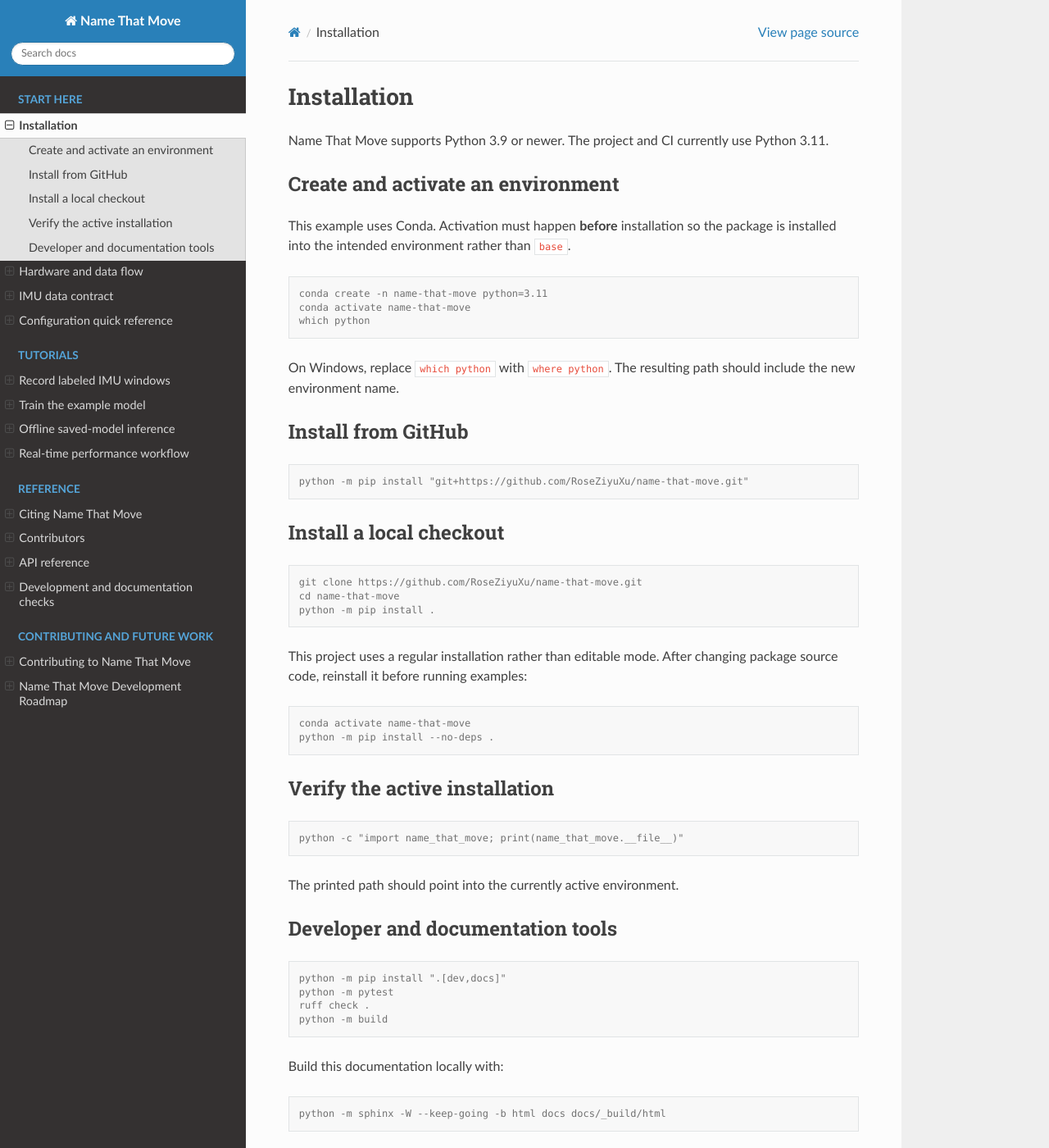
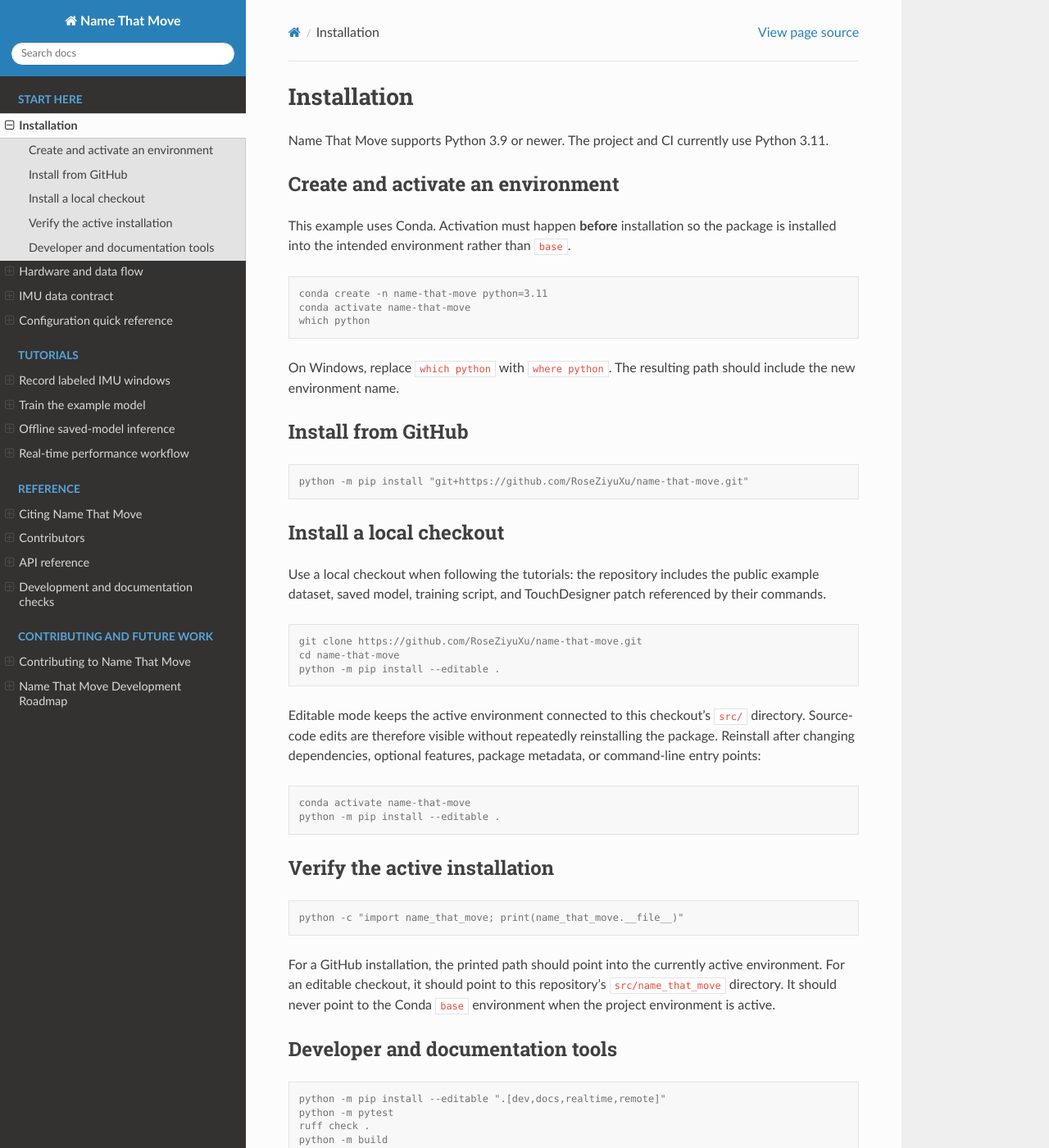
Before and after one commit to RoseZiyuXu/name-that-move, a Sphinx documentation site: the page built from docs/installation.rst, in a window 1280 px wide and 1400 px high. Shown: the whole window at 82% size. Built offline with Sphinx 7.4.7 and the Read the Docs theme 3.1.0, drawn with Linux system fonts in a browser that asks for light colours.

Commit message:
Polish end-to-end tutorial workflow

```diff
--- a/docs/development.rst
+++ b/docs/development.rst
@@ -6,7 +6,7 @@
 .. code-block:: console
 
    conda activate name-that-move
-   python -m pip install ".[dev,docs]"
+   python -m pip install --editable ".[dev,docs,realtime,remote]"
    python -m pytest
    ruff check .
    python -m sphinx -W --keep-going -b html docs docs/_build/html
--- a/docs/installation.rst
+++ b/docs/installation.rst
@@ -29,19 +29,25 @@
 Install a local checkout
 ------------------------
 
+Use a local checkout when following the tutorials: the repository includes
+the public example dataset, saved model, training script, and TouchDesigner
+patch referenced by their commands.
+
 .. code-block:: console
 
    git clone https://github.com/RoseZiyuXu/name-that-move.git
    cd name-that-move
-   python -m pip install .
+   python -m pip install --editable .
 
-This project uses a regular installation rather than editable mode. After
-changing package source code, reinstall it before running examples:
+Editable mode keeps the active environment connected to this checkout's
+``src/`` directory. Source-code edits are therefore visible without repeatedly
+reinstalling the package. Reinstall after changing dependencies, optional
+features, package metadata, or command-line entry points:
 
 .. code-block:: console
 
    conda activate name-that-move
-   python -m pip install --no-deps .
+   python -m pip install --editable .
 
 Verify the active installation
 ------------------------------
@@ -50,14 +56,17 @@
 
    python -c "import name_that_move; print(name_that_move.__file__)"
 
-The printed path should point into the currently active environment.
+For a GitHub installation, the printed path should point into the currently
+active environment. For an editable checkout, it should point to this
+repository's ``src/name_that_move`` directory. It should never point to the
+Conda ``base`` environment when the project environment is active.
 
 Developer and documentation tools
 ---------------------------------
 
 .. code-block:: console
 
-   python -m pip install ".[dev,docs]"
+   python -m pip install --editable ".[dev,docs,realtime,remote]"
    python -m pytest
    ruff check .
    python -m build
--- a/docs/recording.rst
+++ b/docs/recording.rst
@@ -23,7 +23,7 @@
 .. code-block:: console
 
    conda activate name-that-move
-   python -m pip install ".[realtime]"
+   python -m pip install --editable ".[realtime]"
 
 Start a recording session
 -------------------------
@@ -85,4 +85,6 @@
 stale-channel warning indicates that at least one channel may not have updated
 recently. If no windows appear, check the sensor-to-transmitter connection,
 sender target IP, network, OSC port, IMU ID or custom prefix, and address
-paths.
+paths. If stale-channel warnings begin after recording has started, stop the
+recorder and restore the stream; do not use windows captured after that
+interruption as training data.
--- a/docs/training.rst
+++ b/docs/training.rst
@@ -55,7 +55,7 @@
 .. code-block:: console
 
    conda activate name-that-move
-   python -m pip install --no-deps .
+   python -m pip install --editable .
    python examples/train_example_model.py
 
 The script:
```
Also changed, not shown: CONTRIBUTING.md (+1 -1 lines), README.md (+1 -1 lines), ROADMAP.md (+2 -0 lines), docs/inference.rst (+9 -7 lines).
